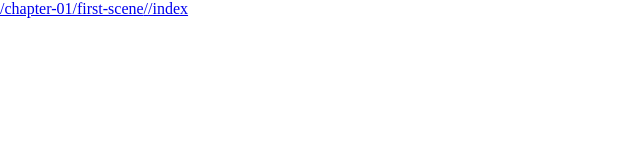
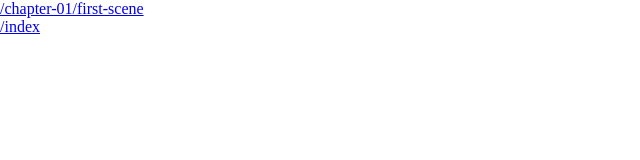
Before and after one commit to l123wx/threejs-learning-demo, a Vue app: page / in a window 1280 px wide. Shown: the top 160 px of the page, without its empty margins (0-640 px from the left). Built offline with nearby package versions, Linux system fonts and the light colour scheme.

Commit message:
Refactor first-scene.vue

```diff
--- a/src/pages/chapter-01/first-scene.vue
+++ b/src/pages/chapter-01/first-scene.vue
@@ -4,7 +4,7 @@
 </template>
 
 <script setup lang="ts">
-    import { onMounted } from 'vue'
+    import { onBeforeUnmount, onMounted } from 'vue'
     import * as THREE from 'three'
     import Stats from 'three/examples/jsm/libs/stats.module.js'
     import { GUI } from 'three/examples/jsm/libs/lil-gui.module.min.js'
@@ -13,10 +13,13 @@
     let camera: THREE.PerspectiveCamera,
         scene: THREE.Scene,
         renderer: THREE.WebGLRenderer,
-        controller: TrackballControls
+        controller: TrackballControls,
+        stats: Stats,
+        gui: GUI,
+        renderScene: () => void
 
     function init() {
-        const stats = new Stats()
+        stats = new Stats()
         stats.showPanel(0)
         document.body.appendChild(stats.dom)
 
@@ -115,7 +118,7 @@
             bouncingSpeed: 0.03
         }
 
-        const gui = new GUI()
+        gui = new GUI()
         gui.add(controls, 'rotationSpeed', 0, 0.5)
         gui.add(controls, 'bouncingSpeed', 0, 0.5)
 
@@ -123,9 +126,7 @@
         controller.staticMoving = true
         controller.rotateSpeed = 10
 
-        renderScene()
-
-        function renderScene() {
+        renderScene = () => {
             stats.update()
             controller.update()
 
@@ -143,6 +144,8 @@
             requestAnimationFrame(renderScene)
             renderer.render(scene, camera)
         }
+
+        renderScene()
     }
 
     function onResize() {
@@ -152,8 +155,17 @@
         renderer.setSize(window.innerWidth, window.innerHeight)
     }
 
-    onMounted(init)
+    onMounted(() => {
+        init()
 
-    // listen to the resize events
-    window.addEventListener('resize', onResize, false)
+        // listen to the resize events
+        window.addEventListener('resize', onResize, false)
+    })
+
+    onBeforeUnmount(() => {
+        stats.dom.remove()
+        gui.destroy()
+        renderScene = () => void 0
+        window.removeEventListener('resize', onResize, false)
+    })
 </script>
--- a/src/pages/index.vue
+++ b/src/pages/index.vue
@@ -1,8 +1,17 @@
 <template>
     <RouterLink
-        v-for="item in $router.getRoutes()"
+        v-for="item in routes"
         :to="item.path"
+        style="display: block"
     >
         {{ item.path }}
     </RouterLink>
 </template>
+
+<script setup lang="ts">
+    import { useRouter } from 'vue-router'
+
+    const router = useRouter()
+
+    const routes = router.getRoutes().filter(route => route.path !== '/')
+</script>
```
